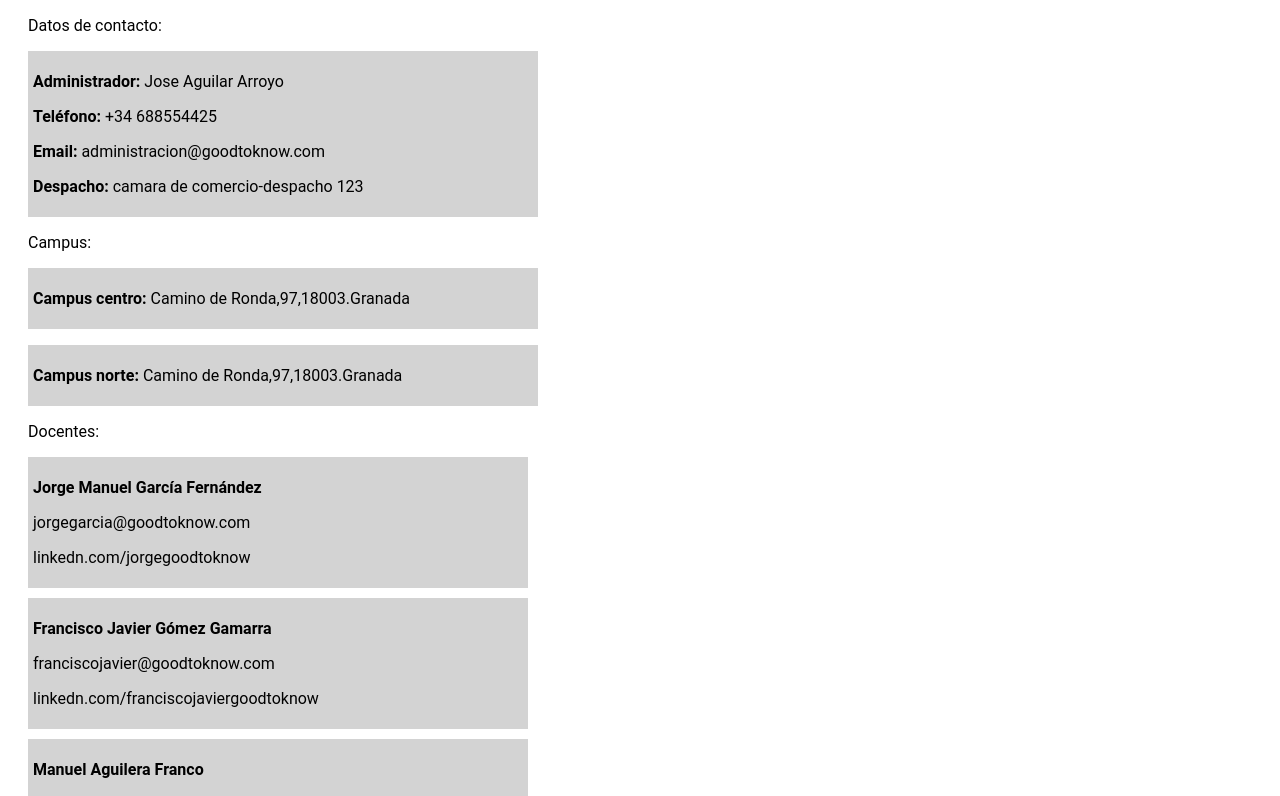
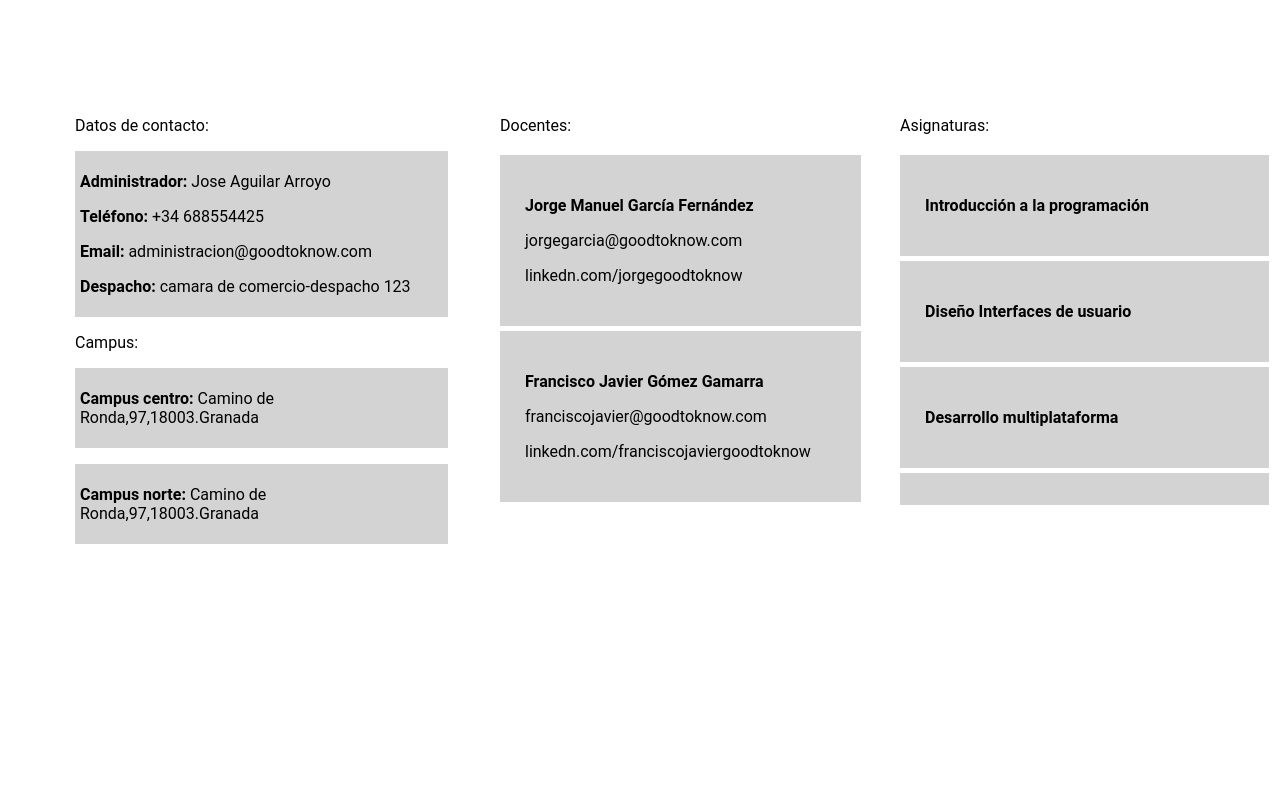
Before and after one commit to NullisNot/GoodToKnow-Front, an Angular app: page /info in a window 1280 px wide. Shown: the top 796 px of the page. Built offline with nearby package versions, Linux system fonts and the light colour scheme.

Commit message:
cambios en columnas

```diff
--- a/src/app/components/Pages/information/components/info-list/info-list.component.css
+++ b/src/app/components/Pages/information/components/info-list/info-list.component.css
@@ -1,14 +1,18 @@
 
 .data{
-    padding: 5px;
+    padding: 25px;
     background-color: #D3D3D3;
     display: inline-block;
     width: 100%;
-    margin-bottom: 10px;
+    margin-bottom: 5px;
+
 }
+
 .info-list-container{
     overflow-x: hidden;
     overflow-y: scroll;
     height: 350px;
+    margin-top:20px;
+    margin-right: 20px;
 
 }
--- a/src/app/components/Pages/information/information.component.css
+++ b/src/app/components/Pages/information/information.component.css
@@ -3,5 +3,31 @@
     margin-right: 20px;
     margin-left: 20px;
     min-width: 300px;
+    display: flex;
+
 
 }
+.left-section{
+    flex: 1;
+    top: 100px;
+    position: absolute;
+    width: 362.75px;
+    height: 222.67px;
+    left: 75px;
+}
+.right-section1{
+    position: absolute;
+    width: 381px;
+    height: 401px;
+    left: 500px;
+    top: 100px;
+
+}
+.right-section2{
+    position: absolute;
+    width: 389.04px;
+    height: 366px;
+    left: 900px;
+    top: 100px;
+
+}
--- a/src/app/components/Pages/information/information.component.html
+++ b/src/app/components/Pages/information/information.component.html
@@ -1,7 +1,14 @@
 <div class="information">
-    <info-container title="Datos de contacto:" [data]="information.user"></info-container>
-    <info-container title="Campus:" [data]="information.campusCentro"></info-container>
-    <info-container [data]="information.campusNorte"></info-container>
-    <info-list title="Docentes:" [data]="information.teachers"></info-list>
-    <info-list title="Asignaturas:" [data]="information.subjects"></info-list>
+    <div class="left-section">
+        <info-container title="Datos de contacto:" [data]="information.user"></info-container>
+        <info-container title="Campus:" [data]="information.campusCentro"></info-container>
+        <info-container [data]="information.campusNorte"></info-container>
+    </div>
+    <div class="right-section1">
+        <info-list title="Docentes:" [data]="information.teachers"></info-list>
+    </div>
+    <div class="right-section2">
+        <info-list title="Asignaturas:" [data]="information.subjects"></info-list>
+    </div>
+
 </div>
```
